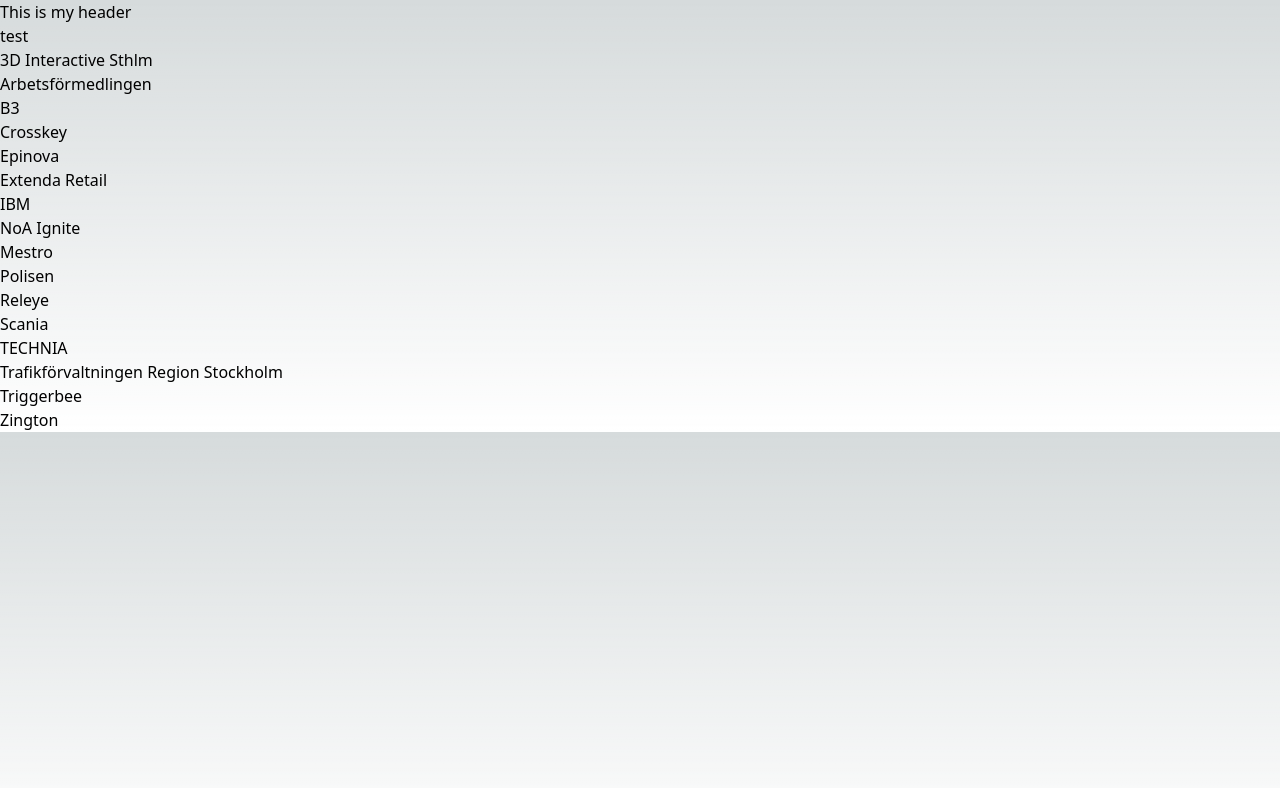
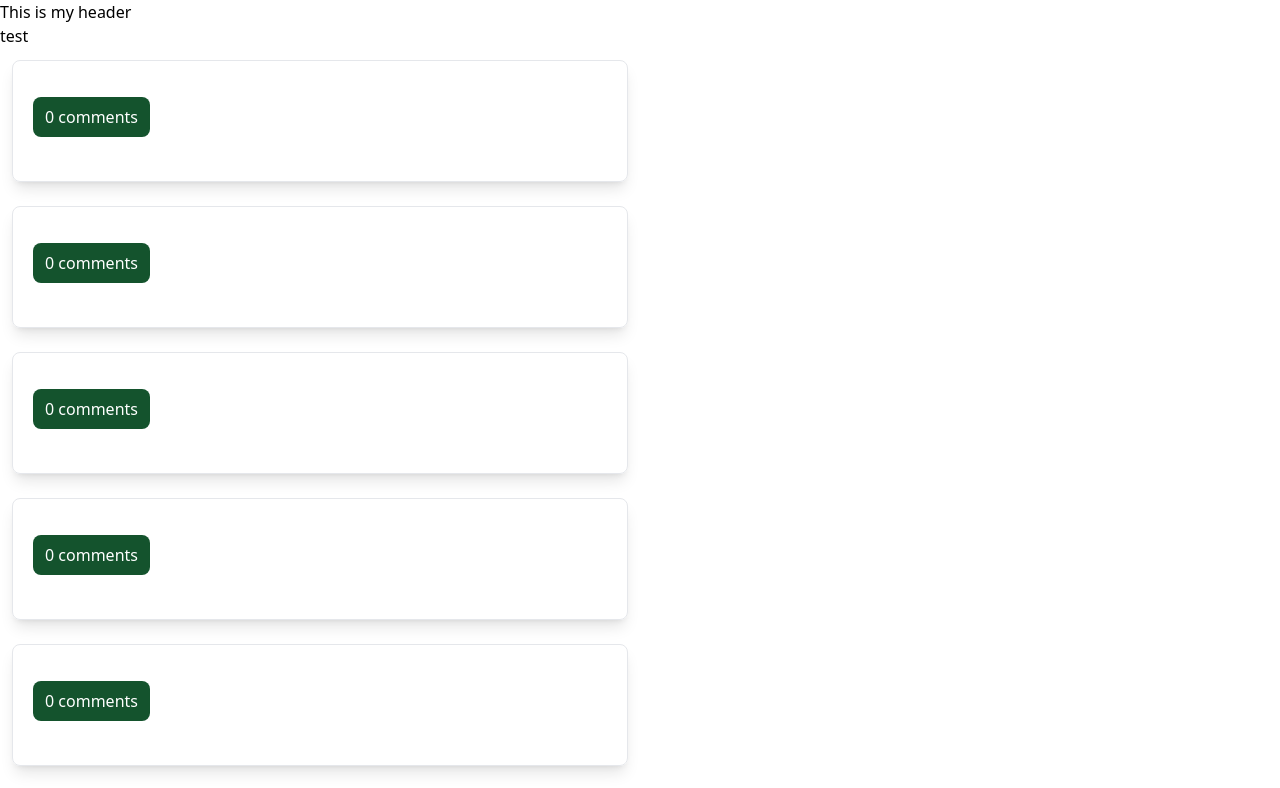
Before and after one commit to sofiaje/branchd, a Next.js app: page / in a window 1280 px wide. Shown: the top 788 px of the page. Built offline with nearby package versions, Linux system fonts and the light colour scheme.

Commit message:
comment section

```diff
--- a/package.json
+++ b/package.json
@@ -9,9 +9,10 @@
     "lint": "next lint"
   },
   "dependencies": {
+    "next": "13.5.4",
     "react": "^18",
     "react-dom": "^18",
-    "next": "13.5.4"
+    "uuid": "^9.0.1"
   },
   "devDependencies": {
     "autoprefixer": "^10",
--- /dev/null
+++ b/src/components/Commentsection.jsx
@@ -0,0 +1,51 @@
+import { v4 as uuidv4 } from 'uuid';
+
+
+const Commentsection = (props) => {
+    const { companyComments, userComments, setUserComments, id } = props
+
+    // save new comment in localStorage
+    const saveComment = (id) => {
+        const inputField = document.getElementById(`comment${id}`)
+        const comment = {
+            companyId: id,
+            commentBody: inputField.value,
+            commentId: uuidv4()
+        }
+        setUserComments(prevState => [...prevState, comment])
+        inputField.value = ""
+    }
+
+    // remove comment from localStorage
+    const removeComment = (e) => {
+        const newArray = userComments.filter(comment => comment.commentId !== e.target.getAttribute("data-commentid"))
+        setUserComments(newArray)
+    }
+
+    // map all comments
+    const comments = companyComments.map((comment, i) => {
+        return (
+            <div key={i} className="my-2  flex justify-between items-start gap-4 bg-gray-50 rounded-lg">
+                <p className="max-w-lg py-6 px-3">{comment.commentBody}</p>
+                <button data-commentid={comment.commentId} className="text-red-700 py-2 px-4" onClick={(e) => removeComment(e)}>-</button>
+            </div>
+        )
+    })
+
+
+    return (
+        <div className="py-1">
+            {companyComments.length > 0 &&
+                <div className="py-2">
+                {comments}
+            </div>}
+                <div className="flex flex-col pt-4">
+                    <p>Add comment:</p>
+                    <textarea type="text" id={`comment${id}`} placeholder="Comment" className="p-2 border sm:w-2/3" />
+                    <button className="py-2 px-2 mt-2 mb-6 border rounded-lg self-start" onClick={() => saveComment(id)}>Add</button>
+                </div>
+            </div>
+     );
+}
+
+export default Commentsection;
--- /dev/null
+++ b/src/components/Company.jsx
@@ -0,0 +1,28 @@
+import { useState } from "react";
+import Commentsection from "./Commentsection";
+
+const Company = (props) => {
+    const { id } = props.company
+    const comp = props.company
+    const { userComments, setUserComments } = props
+    const [showComments, setShowComments] = useState(false);
+
+    const handleClick = () => {
+        setShowComments(prevState => !prevState )
+    }
+
+    const companyComments = userComments.filter(comment => id === comment.companyId)
+    const currentComments = companyComments.length
+
+    return (
+        <div id={id} className="p-5 m-3 border rounded-lg shadow-lg w-11/12">
+
+            <button className="py-2 px-3 my-4 mb-6 bg-green-900 text-white rounded-lg" onClick={() => { handleClick() }}>{currentComments} {companyComments.length !== 1 ? "comments" : "comment"}</button>
+
+            {showComments && <Commentsection id={id} companyComments={companyComments} userComments={userComments} setUserComments={setUserComments} />}
+
+        </div>
+    );
+}
+
+export default Company
--- /dev/null
+++ b/src/components/Infosection.jsx
@@ -0,0 +1,31 @@
+const Infosection = (props) => {
+    const { name, body, contact, competences, applyEmail, contactEmail, contactWeb, hire, lia, links } = props
+
+    return (
+        <div>
+            <h1 className="py-5 text-2xl text-green-600 font-raleway">{name}</h1>
+            <p className="font-bold">Om oss/att jobba hos oss:</p>
+            <p className="py-3">{body}</p>
+            <p className="py-3 flex flex-col gap-2">
+                <span>{contact}</span>
+                {contactEmail && <a className="italic" href={`mailto:${contactEmail}`}>{contactEmail}</a>}
+                {applyEmail && <a className="italic" href={`mailto:${applyEmail}`}>{applyEmail}</a>}
+                {contactWeb && <a className="underline" href={`${contactWeb}`}>{name}</a>}
+            </p>
+
+            {competences && <p className="py-3 flex flex-col "><span className="font-bold">Kompetenser vi söker:</span> <span>{competences}</span></p>}
+            <p className="py-3 flex flex-col">
+                <span>{hire && "Vi vill anställa efter examen."}</span>
+                <span>{lia && "Vi tar emot LIA 2023 / 2024."}</span>
+            </p>
+
+            <p className="py-3 flex flex-col">
+                {links.map((link, i) => {
+                    return <span key={i}><a href={`${link.url}`}>{link.name}</a></span>
+                })}
+            </p>
+        </div>
+    );
+}
+
+export default Infosection;
--- a/src/pages/index.js
+++ b/src/pages/index.js
@@ -1,8 +1,7 @@
+import Company from '@/components/Company'
 import Header from '@/components/Header'
-import { Inter } from 'next/font/google'
 import { useEffect, useState } from 'react'
 
-const inter = Inter({ subsets: ['latin'] })
 
 const companys = [
   {
@@ -218,7 +217,7 @@
       <main className='max-w-2xl flex flex-col justify-center' id="top">
         <h1>test</h1>
         {companys.map((company, i) => {
-        return <div>{company.name}</div>
+          return <Company key={i} company={company} userComments={userComments} setUserComments={setUserComments} />
         })}
       </main>
     </>
--- a/src/styles/globals.css
+++ b/src/styles/globals.css
@@ -1,27 +1,3 @@
 @tailwind base;
 @tailwind components;
 @tailwind utilities;
-
-:root {
-  --foreground-rgb: 0, 0, 0;
-  --background-start-rgb: 214, 219, 220;
-  --background-end-rgb: 255, 255, 255;
-}
-
-@media (prefers-color-scheme: dark) {
-  :root {
-    --foreground-rgb: 255, 255, 255;
-    --background-start-rgb: 0, 0, 0;
-    --background-end-rgb: 0, 0, 0;
-  }
-}
-
-body {
-  color: rgb(var(--foreground-rgb));
-  background: linear-gradient(
-      to bottom,
-      transparent,
-      rgb(var(--background-end-rgb))
-    )
-    rgb(var(--background-start-rgb));
-}
```
Also changed, not shown: 1 other file (tests, documents, lock files or other folders). Lines whose indentation alone changed are shown as unchanged.
